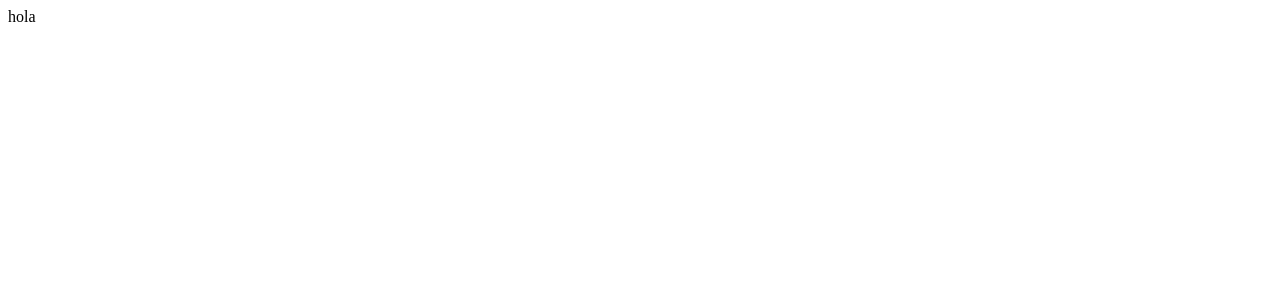
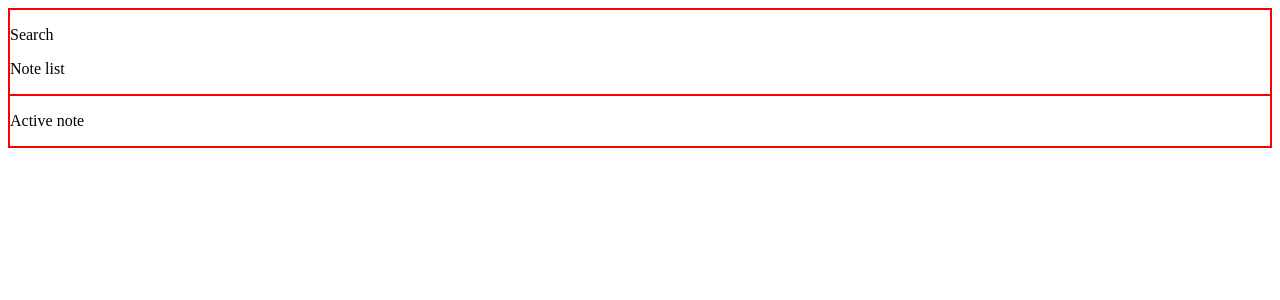
Before and after one commit to LITULANDIO/Markdown_notes, a Vue app: page / in a window 1280 px wide. Shown: the top 300 px of the page. Built offline with nearby package versions, Linux system fonts and the light colour scheme.

Commit message:
prepare structure & initial store

```diff
--- a/src/App.vue
+++ b/src/App.vue
@@ -1,18 +1,40 @@
 <template>
-<div class="mt-5 font-bold">
-  hola
+<div class="dev | container | p-3 my-3 mx-auto | flex">
+  <!-- Left side -->
+  <section class="dev | p-3 mr-3">
+    <p>Search</p>
+
+  <!-- Note list -->
+    <p>Note list</p>
+  </section>
+
+  <!-- Right side -->
+  <section class="dev | p-3 | flex-grow">
+
+  <!-- Active note -->
+    <p>Active note</p>
+  </section>
 </div>
 </template>
 
 <script>
+//import { useStore} from 'vuex';
+//import { ref, computed } from 'vue';
 
 export default {
   name: "App",
   components: {
+  },
+  setup(){
+
+
+    return {  }
   }
 };
 </script>
 
 <style>
-
+.dev{
+  border: 1px solid red;
+}
 </style>
--- a/src/main.js
+++ b/src/main.js
@@ -2,6 +2,12 @@ import { createApp } from "vue";
 import App from "./App.vue";
 import store from "./store";
 import "tailwindcss/tailwind.css";
+
+//Load json
+import notes from "@/seed.json";
+store.commit("SET_NOTES", notes);
+
+console.log(store)
 createApp(App)
   .use(store)
   .mount("#app");
--- /dev/null
+++ b/src/seed.json
@@ -0,0 +1,15 @@
+[
+    {
+        "id": 16161617788,
+        "body": "# Note title 1"
+    },
+    {
+        "id": 16161617798,
+        "body": "# Note title 2"
+    },
+    {
+        "id": 16161617773,
+        "body": "# Note title 3"
+    }
+
+]
--- a/src/store/index.js
+++ b/src/store/index.js
@@ -1,8 +1,14 @@
 import { createStore } from "vuex";
 
 export default createStore({
-  state: {},
-  mutations: {},
+  state: {
+    notes: []
+  },
+  mutations: {
+    SET_NOTES(state, notes){
+      state.notes = notes;
+    }
+  },
   actions: {},
   modules: {}
 });
```
